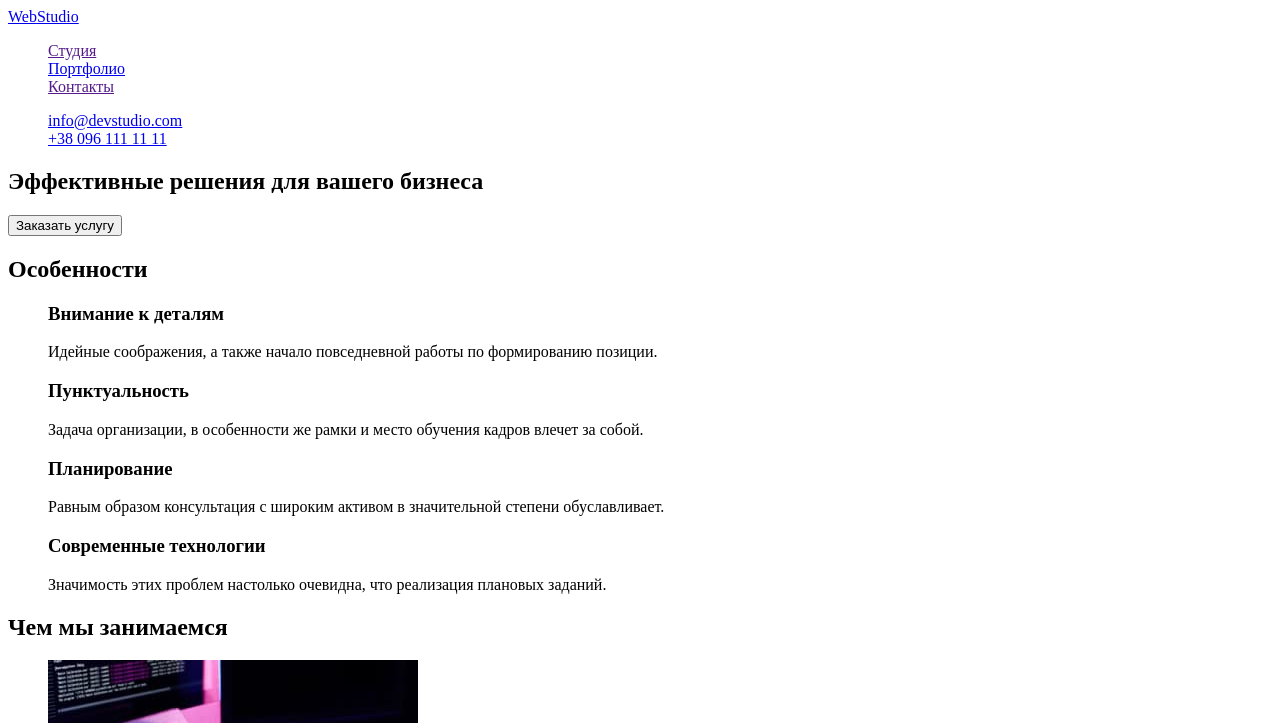
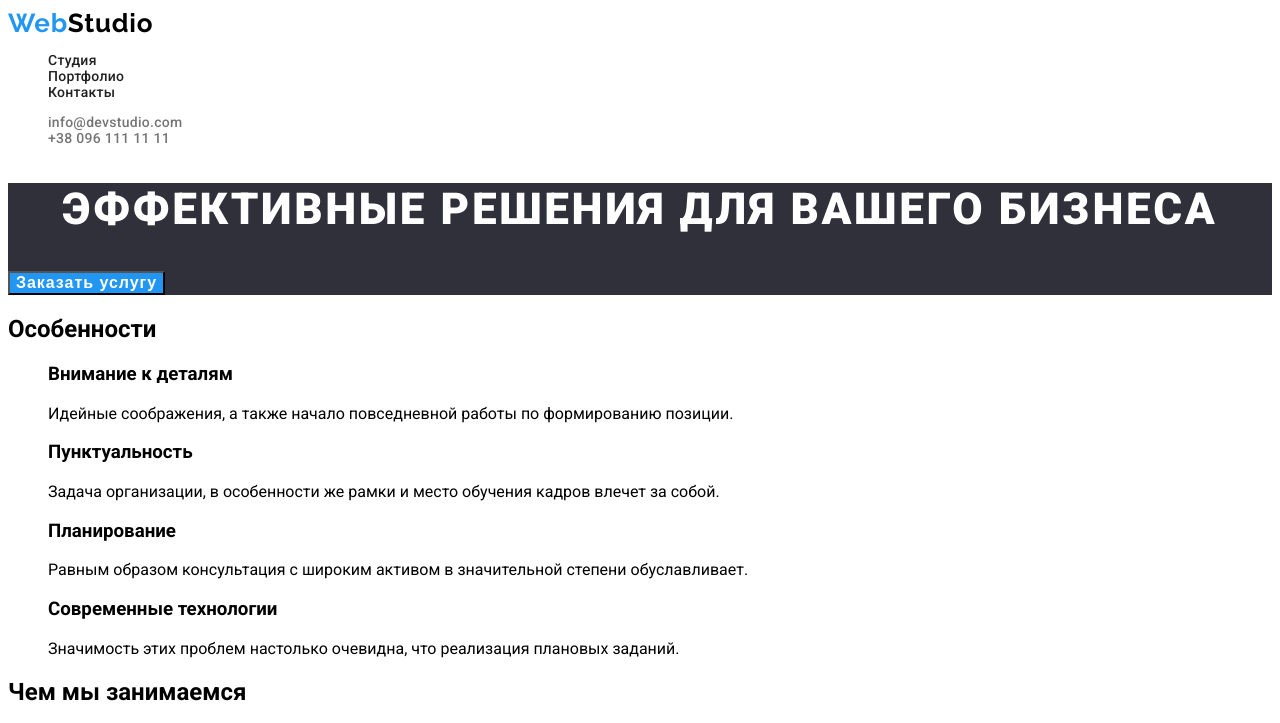
Before and after one commit to shevchenko-andrey/goit-markup-hw-02, a plain HTML site: page index.html in a window 1280 px wide. Shown: the top 723 px of the page. Drawn offline with Linux system fonts and the light colour scheme.

Commit message:
Добавляет стили шапки и героя

```diff
--- a/css/styles.css
+++ b/css/styles.css
@@ -1,6 +1,7 @@
 :root {
-  --main-font: ;
-  --secondary-font: ;
+  --main-font: 'Roboto', sans-serif;
+  --secondary-font: 'Raleway', sans-serif;
+  --master-font-weight: 400;
   --accent-color: #2196f3;
 }
 
@@ -12,4 +13,68 @@
 }
 
 body {
+  font-family: var(--main-font);
+  font-weight: 400;
 }
+/* =====================HEADER=======================*/
+.logo-link {
+  font-family: var(--secondary-font);
+  font-weight: var(--master-font-weight);
+  font-size: 26px;
+  line-height: 1, 19;
+  letter-spacing: 0.03em;
+  color: #000000;
+}
+.logo-edd-color {
+  color: #2196f3;
+}
+.menu,
+.header-list {
+  font-weight: 500;
+  font-size: 14px;
+  line-height: 1, 14;
+  letter-spacing: 0.02em;
+}
+.contact-link {
+  color: #757575;
+}
+.menu-link {
+  color: #212121;
+}
+.menu-link:hover,
+.menu-link:focus {
+  color: var(--accent-color);
+}
+.contact-link:hover,
+.contact-link:focus {
+  color: var(--accent-color);
+}
+
+/* =====================HERO========================= */
+.hero {
+  background-color: #2f303a;
+}
+.hero-headline {
+  font-weight: 900;
+  font-size: 44px;
+  line-height: 1, 36;
+  text-align: center;
+  letter-spacing: 0.06em;
+  text-transform: uppercase;
+  color: #ffffff;
+}
+.button {
+  font-weight: 700;
+  font-size: 16px;
+  line-height: 1, 88;
+  align-items: center;
+  text-align: center;
+  letter-spacing: 0.06em;
+  background-color: #2196f3;
+  color: #ffffff;
+}
+.button:hover,
+.button:focus {
+  background-color: #188ce8;
+}
+/* ============Features OF OUR COMPANY===============*/ ;
--- a/index.html
+++ b/index.html
@@ -5,71 +5,82 @@
     <meta http-equiv="X-UA-Compatible" content="IE=edge" />
     <meta name="viewport" content="width=device-width, initial-scale=1.0" />
     <title>WebStudio</title>
+    <link rel="preconnect" href="https://fonts.gstatic.com" />
+    <link
+      href="https://fonts.googleapis.com/css2?family=Raleway:wght@700&family=Roboto:wght@400;500;700;900&display=swap"
+      rel="stylesheet"
+    />
     <link rel="stylesheet" href="./css/styles.css" />
   </head>
   <body>
-    <!--header -->
+    <!--==========================================HEADER======================================= -->
     <header class="header">
       <nav class="menu-link">
-        <a class="logo-link" href="./index.html"> <span>Web</span>Studio</a>
-        <ul class="list">
-          <li>
-            <a href="">Студия</a>
+        <a class="logo-link link" href="./index.html">
+          <span class="logo-edd-color">Web</span>Studio</a
+        >
+        <ul class="list menu">
+          <li class="menu-item">
+            <a class="menu-link link" href="">Студия</a>
           </li>
 
-          <li>
-            <a href="./portfolio.html">Портфолио</a>
+          <li class="menu-item">
+            <a class="link menu-link" href="./portfolio.html">Портфолио</a>
           </li>
 
-          <li>
-            <a href="">Контакты</a>
+          <li class="menu-item">
+            <a class="link menu-link" href="">Контакты</a>
           </li>
         </ul>
       </nav>
-      <ul class="list">
+      <ul class="list header-list">
         <li>
-          <a href="mailto:info@devstudio.com">info@devstudio.com</a>
+          <a class="contact-link link" href="mailto:info@devstudio.com">info@devstudio.com</a>
         </li>
 
         <li>
-          <a href="tel:+380961111111">+38 096 111 11 11</a>
+          <a class="contact-link link" href="tel:+380961111111">+38 096 111 11 11</a>
         </li>
       </ul>
     </header>
-    <!--main-->
-    <main>
-      <!--hero-->
-      <section>
-        <h1>Эффективные решения для вашего бизнеса</h1>
-        <button type="button">Заказать услугу</button>
+    <!--==========================================MAIN============================================-->
+    <main class="main-content">
+      <!--============================HERO============================-->
+      <section class="hero">
+        <h1 class="hero-headline">Эффективные решения для вашего бизнеса</h1>
+        <button class="button" type="button">Заказать услугу</button>
       </section>
-      <!--Features of our company-->
-      <section>
-        <h2>Особенности</h2>
+      <!--=====================Features OF OUR COMPANY=================-->
+      <section class="">
+        <h2 class="">Особенности</h2>
         <ul class="list">
-          <li>
-            <h3>Внимание к деталям</h3>
-            <p>Идейные соображения, а также начало повседневной работы по формированию позиции.</p>
+          <li class="">
+            <h3 class="">Внимание к деталям</h3>
+            <p class="">
+              Идейные соображения, а также начало повседневной работы по формированию позиции.
+            </p>
           </li>
-          <li>
-            <h3>Пунктуальность</h3>
-            <p>
+          <li class="">
+            <h3 class="">Пунктуальность</h3>
+            <p class="">
               Задача организации, в особенности же рамки и место обучения кадров влечет за собой.
             </p>
           </li>
-          <li>
-            <h3>Планирование</h3>
-            <p>
+          <li class="">
+            <h3 class="">Планирование</h3>
+            <p class="">
               Равным образом консультация с широким активом в значительной степени обуславливает.
             </p>
           </li>
-          <li>
-            <h3>Современные технологии</h3>
-            <p>Значимость этих проблем настолько очевидна, что реализация плановых заданий.</p>
+          <li class="">
+            <h3 class="">Современные технологии</h3>
+            <p class="">
+              Значимость этих проблем настолько очевидна, что реализация плановых заданий.
+            </p>
           </li>
         </ul>
       </section>
-      <!--what-we-do-->
+      <!--=========================WHAT-WE-DO=============================-->
       <section>
         <h2>Чем мы занимаемся</h2>
         <ul class="list">
@@ -99,7 +110,7 @@
           </li>
         </ul>
       </section>
-      <!--team-->
+      <!--===========================TEAM==================================-->
       <section>
         <h2>Наша команда</h2>
         <ul class="list">
@@ -146,13 +157,16 @@
         </ul>
       </section>
     </main>
-    <!--footer-->
+    <!--========================FOOTER=========================-->
     <footer>
-      <a href="./index.html"> <span>Web</span>Studio</a>
+      <a class="logo-link link" href="./index.html">
+        <span class="logo-edd-color">Web</span>Studio</a
+      >
       <address>
         <ul class="list">
           <li>
             <a
+              class="link"
               href="https://goo.gl/maps/JiytWzf6D41wnPAV6"
               target="_blank"
               rel="noopener noreferrer"
@@ -160,10 +174,10 @@
             >
           </li>
           <li>
-            <a href="mailto:info@example.com">info@example.com</a>
+            <a class="link" href="mailto:info@example.com">info@example.com</a>
           </li>
           <li>
-            <a href="tel:+380991111111">+38 099 111 11 11</a>
+            <a class="link" href="tel:+380991111111">+38 099 111 11 11</a>
           </li>
         </ul>
       </address>
```
Also changed, not shown: portfolio.html (+5 -0 lines).
